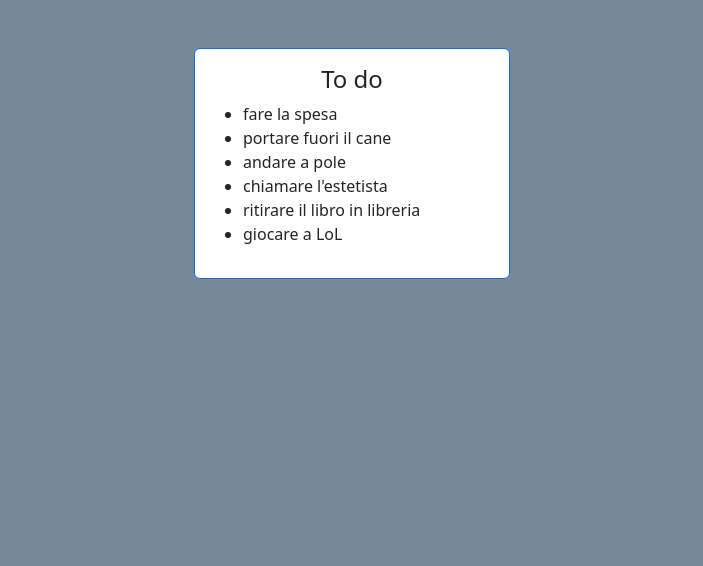
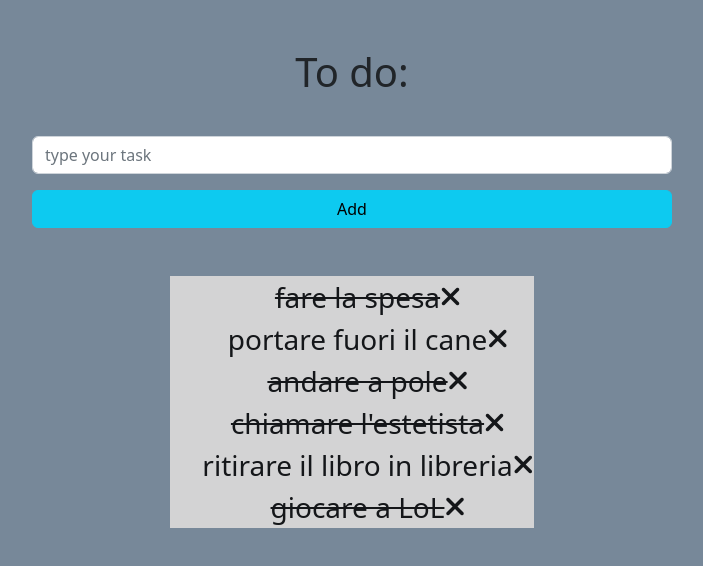
Before and after one commit to LiciaLicari/vue-todolist, a plain HTML site: page index.html in a window 1280 px wide. Shown: the whole page, without its empty margins (288-991 px from the left). Drawn offline with nearby package versions, Linux system fonts and the light colour scheme.

Commit message:
Add MS1 + MS2
MS3 need fixing

```diff
--- a/assets/js/main.js
+++ b/assets/js/main.js
@@ -13,8 +13,8 @@ const {createApp} = Vue;
 createApp({
     data() {
         return {
-            title : "To do",
-            list : [
+            addNewTask : "",
+            toDoList : [
                 {
                     text : 'fare la spesa',
                     done : true
@@ -39,12 +39,30 @@ createApp({
                     text : 'giocare a LoL',
                     done : true
                 },
-            ],
+            ]
 
 
-        }
+        };
     },
     methods: {
+        addNewTask () {
+            this.toDoList.push({
+                text: this.addNewTask,
+                done: false
+            });
+            this.addNewTask = '';
+        },
+        removeTask(index) {
+            this.toDoList.splice(index, 1);
+            console.log(this.list);
+        },
+        changeStatus (index) {
+            if (this.toDoList[index].done) {
+                this.toDoList[index].done = false;
+            } else {
+                this.toDoList[index].done = true;
+            }
+        }
+    }
 
-    }
 }).mount('#app');
--- a/index.html
+++ b/index.html
@@ -5,6 +5,11 @@
     <meta charset="UTF-8">
     <meta name="viewport" content="width=device-width, initial-scale=1.0">
     <title>vue-todolist</title>
+    <!-- link to fontawesome -->
+    <link rel="stylesheet" href="https://cdnjs.cloudflare.com/ajax/libs/font-awesome/6.4.2/css/all.min.css"
+        integrity="sha512-z3gLpd7yknf1YoNbCzqRKc4qyor8gaKU1qmn+CShxbuBusANI9QpRohGBreCFkKxLhei6S9CQXFEbbKuqLg0DA=="
+        crossorigin="anonymous" referrerpolicy="no-referrer" />
+
     <!-- link to CSS -->
     <link rel="stylesheet" href="./assets/css/style.css">
     <!-- Bootstrap CSS v5.2.1 -->
@@ -15,32 +20,33 @@
 
 <body style="background-color: lightslategray;">
     <div id="app">
-        <header>
-
+        <header class="container d-flex align-items-center justify-content-center mt-5">
+            <h1>To do:</h1>
         </header>
 
+        <main>
+
+            <form class="d-flex mt-3 w-50 flex-column m-auto">
+                <input placeholder="type your task" type="text" v-model="newTask" class="form-control my-3"
+                    id="newTask">
+                <input type="submit" @click.prevent="newTask" value="Add" class="w-100 m-auto btn btn-info">
+            </form>
+
+            <div class="container mt-5 d-flex align-items-center justify-content-center">
+
+                <ul class="list-group-item-dark list">
+                    <li v-for="(task, index) in toDoList"
+                        class="d-flex align-items-center justify-content-center list-group-item fs-3">
+                        <div @click="changeStatus(index)" :class="[ task.done ? 'text-decoration-line-through' : '' ]">
+                            {{ task.text }}</div>
+                        <i class="fa-solid fa-xmark" @click="removeTask(index)"></i>
+                    </li>
+                </ul>
 
 
-        <main>
-            <div class="container">
-                <div class="row d-flex m-5 justify-content-center align-items-center">
-                    <div class="col-4">
+            </div>
 
-                        <div class="card border-primary">
 
-                            <div class="card-body">
-                                <h4 class="card-title d-flex justify-content-center align-items-center">{{title}}</h4>
-                                <ul>
-                                    <li v-for="task in list">{{task.text}}</li>
-
-                                    </li>
-                                </ul>
-                            </div>
-                        </div>
-
-                    </div>
-                </div>
-            </div>
 
         </main>
 
```
Also changed, not shown: assets/css/style.css (line endings or trailing spaces).
